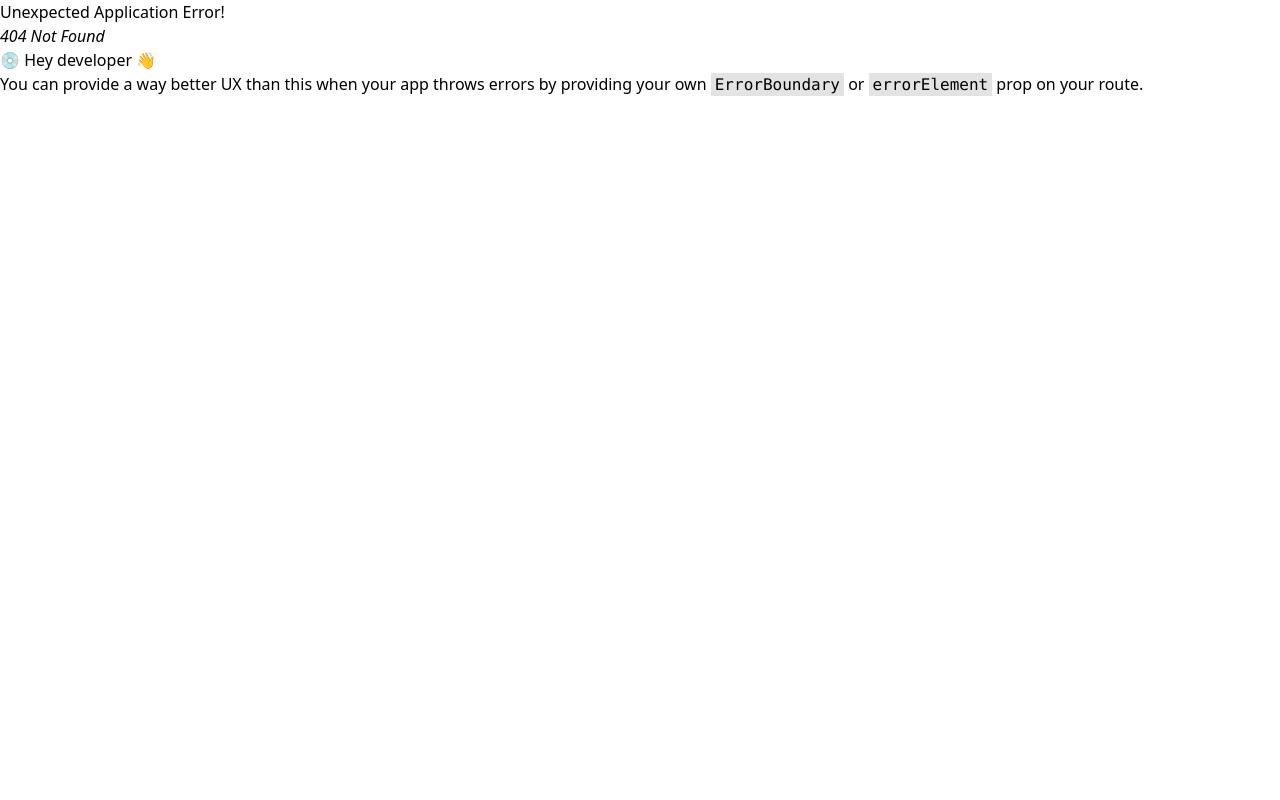
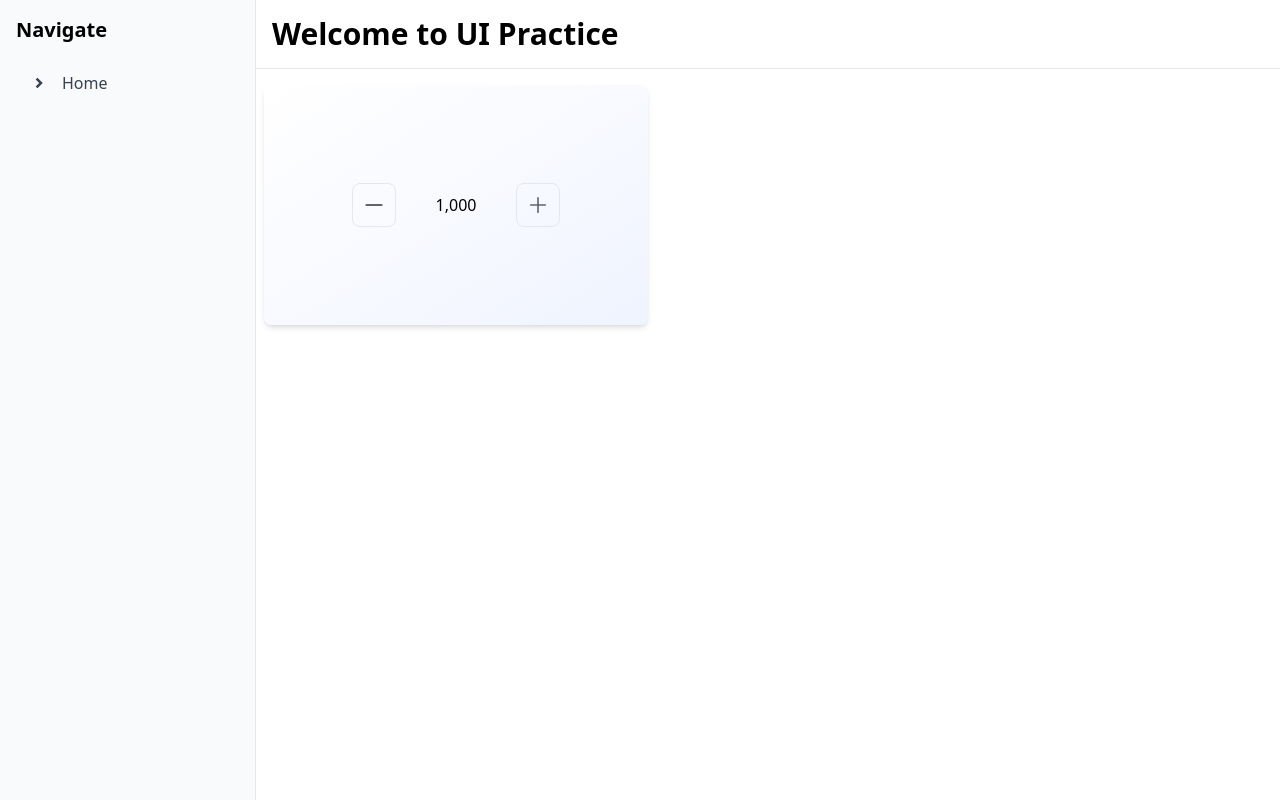
Before and after one commit to saurabhmaurya45/design-practice, a React (Vite) app: page /animated-number in a window 1280 px wide. Before the commit this address had no page. Built offline with nearby package versions, Linux system fonts and the light colour scheme.

Commit message:
feat: animated number added

```diff
--- /dev/null
+++ b/src/pages/AnimatedNumber/AnimatedNumber.jsx
@@ -0,0 +1,61 @@
+import React, { useEffect, useState } from "react";
+import CardWrapper from "../../components/CardWrapper";
+import { IoAdd } from "react-icons/io5";
+import { FiMinus } from "react-icons/fi";
+import { motion, useSpring, useTransform } from "framer-motion";
+
+const VARIABLE_VALUE = 100;
+
+const AnimatedNumber = () => {
+  const [number, setNumber] = useState(1000);
+
+  return (
+    <CardWrapper className="w-96 h-60">
+      <div className="flex items-center justify-center gap-10">
+        <Button
+          Icon={FiMinus}
+          onClick={() => setNumber(number - VARIABLE_VALUE)}
+          disabled={number <= 0}
+        />
+        <Number number={number} />
+        <Button
+          Icon={IoAdd}
+          onClick={() => setNumber(number + VARIABLE_VALUE)}
+          disabled={number >= 5000}
+        />
+      </div>
+    </CardWrapper>
+  );
+};
+
+export default AnimatedNumber;
+
+const Button = ({ Icon, onClick, disabled }) => {
+  return (
+    <button
+      onClick={onClick}
+      className={`flex items-center justify-center p-2 rounded-lg cursor-pointer border text-black/60 hover:text-black hover:shadow-sm hover:bg-gray-200 ${
+        disabled
+          ? "cursor-not-allowed hover:shadow-none hover:bg-transparent hover:text-black/60"
+          : ""
+      }`}
+      disabled={disabled}
+    >
+      <Icon size={26} />
+    </button>
+  );
+};
+
+const Number = ({ number }) => {
+  let spring = useSpring(number, { mass: 0.8, stiffness: 75, damping: 15 });
+
+  let display = useTransform(spring, (latest) => {
+    return Math.round(latest).toLocaleString();
+  });
+
+  useEffect(() => {
+    spring.set(number);
+  }, [number, spring]);
+
+  return <motion.span>{display}</motion.span>;
+};
--- a/src/pages/index.jsx
+++ b/src/pages/index.jsx
@@ -1,5 +1,7 @@
 import AnimatedCounter from "./AnimatedCounter/AnimatedCounter";
+import AnimatedNumber from "./AnimatedNumber/AnimatedNumber";
 
 export {
-    AnimatedCounter
+    AnimatedCounter,
+    AnimatedNumber
 }
--- a/src/router/routes.jsx
+++ b/src/router/routes.jsx
@@ -1,6 +1,6 @@
 import { createBrowserRouter } from "react-router-dom";
 import App from "../App";
-import { AnimatedCounter } from "../pages";
+import { AnimatedCounter, AnimatedNumber } from "../pages";
 
 const routes = createBrowserRouter([
     {
@@ -11,6 +11,10 @@ const routes = createBrowserRouter([
                 path: 'animated-counter',
                 element: <AnimatedCounter />,
             },
+            {
+                path: 'animated-number',
+                element: <AnimatedNumber />,
+            },
         ],
     },
 ]);
```
